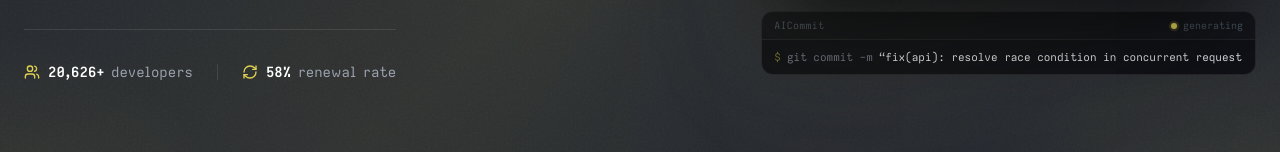
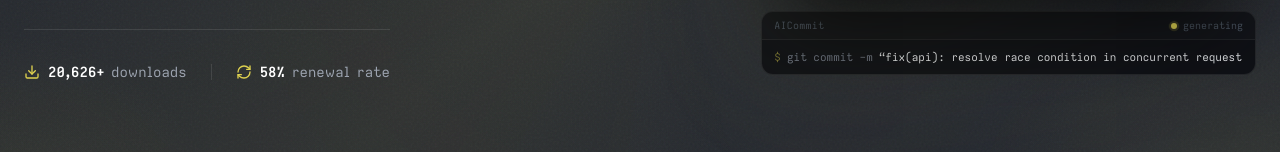
Before and after one commit to AICommitApp/LandingPage, a Next.js app: page / in a window 1280 px wide. Shown: the part 527-679 px from the top of the page. Built offline with nearby package versions, Linux system fonts and the light colour scheme; no server answers.

Commit message:
copy: replace misleading 'active users' labels with honest download counts
Downloads ≠ active users. Updated all copy to accurately reflect the
metric as JetBrains Marketplace download counts rather than implying
active developer usage.

```diff
--- a/components/landing/FinalCTA.tsx
+++ b/components/landing/FinalCTA.tsx
@@ -51,14 +51,13 @@ export const FinalCTA = () => {
                   messages manually.
                 </h2>
                 <p className="text-gray-400 text-base max-w-md">
-                  Join{' '}
                   <AnimatedCounter
                     value={DOWNLOAD_COUNT}
                     format={(n) => n.toLocaleString() + '+'}
                     fallback="20,626+"
                     triggerOnView
                   />
-                  {' '}developers who commit faster without the mental overhead.
+                  {' '}downloads on JetBrains Marketplace. Commit faster without the mental overhead.
                 </p>
               </div>
 
--- a/components/landing/Hero.tsx
+++ b/components/landing/Hero.tsx
@@ -1,7 +1,7 @@
 import React from 'react';
 import Image from 'next/image';
 import { m, useReducedMotion } from 'framer-motion';
-import { ChevronRight, Users, RefreshCw } from 'lucide-react';
+import { ChevronRight, Download, RefreshCw } from 'lucide-react';
 import { AnimatedCounter } from '@/components/ui/AnimatedCounter';
 import { CommitPreview } from '@/components/ui/CommitPreview';
 import { DOWNLOAD_COUNT } from '@/lib/constants';
@@ -87,7 +87,7 @@ export const Hero = () => {
               } : {})}
             >
               <div className="flex items-center gap-2 text-sm text-gray-400">
-                <Users className="w-4 h-4 text-brand" />
+                <Download className="w-4 h-4 text-brand" />
                 <span>
                   <strong className="text-white font-semibold">
                     <AnimatedCounter
@@ -96,7 +96,7 @@ export const Hero = () => {
                       fallback="20,626+"
                     />
                   </strong>{' '}
-                  developers
+                  downloads
                 </span>
               </div>
               <div className="w-px h-4 bg-white/10" />
--- a/components/landing/Reviews.tsx
+++ b/components/landing/Reviews.tsx
@@ -89,7 +89,7 @@ export const Reviews = () => {
                     <span className="relative inline-flex rounded-full h-1.5 w-1.5 bg-brand" />
                   </span>
                 </div>
-                <div className="text-xs text-gray-500 mt-1 uppercase tracking-wide">Active users</div>
+                <div className="text-xs text-gray-500 mt-1 uppercase tracking-wide">Downloads</div>
               </div>
             </div>
           </div>
--- a/pages/index.tsx
+++ b/pages/index.tsx
@@ -77,7 +77,7 @@ const LandingPage = () => {
           const pageUrl = siteUrl ? `${siteUrl}/` : undefined;
           const title = 'Still the best AI commit messages for JetBrains IDEs — AICommit';
           const description =
-            'Save 30+ minutes daily with AI-powered commit messages. Trusted by 19,000+ developers. One-click generation with privacy-first local processing. Works with IntelliJ IDEA, WebStorm & more.';
+            'Save 30+ minutes daily with AI-powered commit messages. 20,000+ downloads on JetBrains Marketplace. One-click generation with privacy-first local processing. Works with IntelliJ IDEA, WebStorm & more.';
 
           return (
             <>
```
